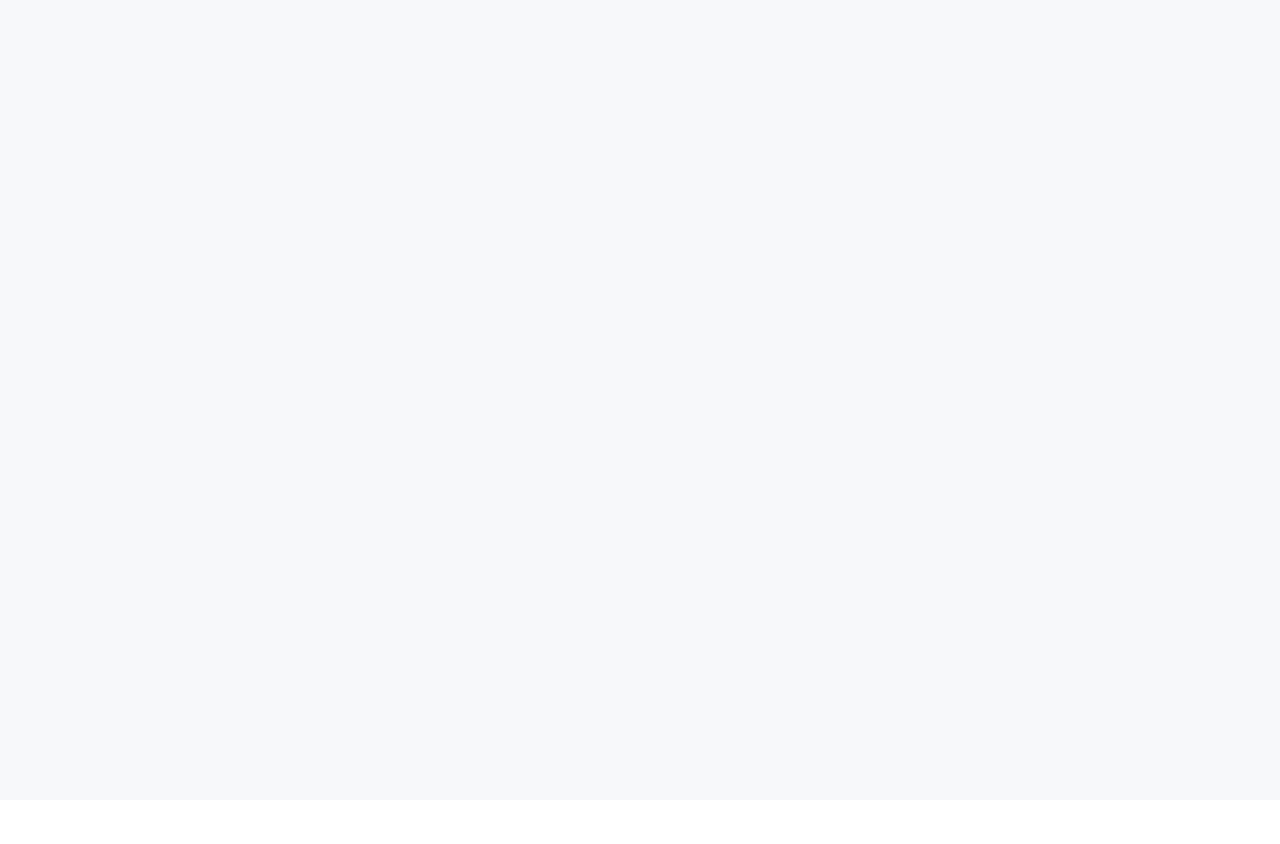
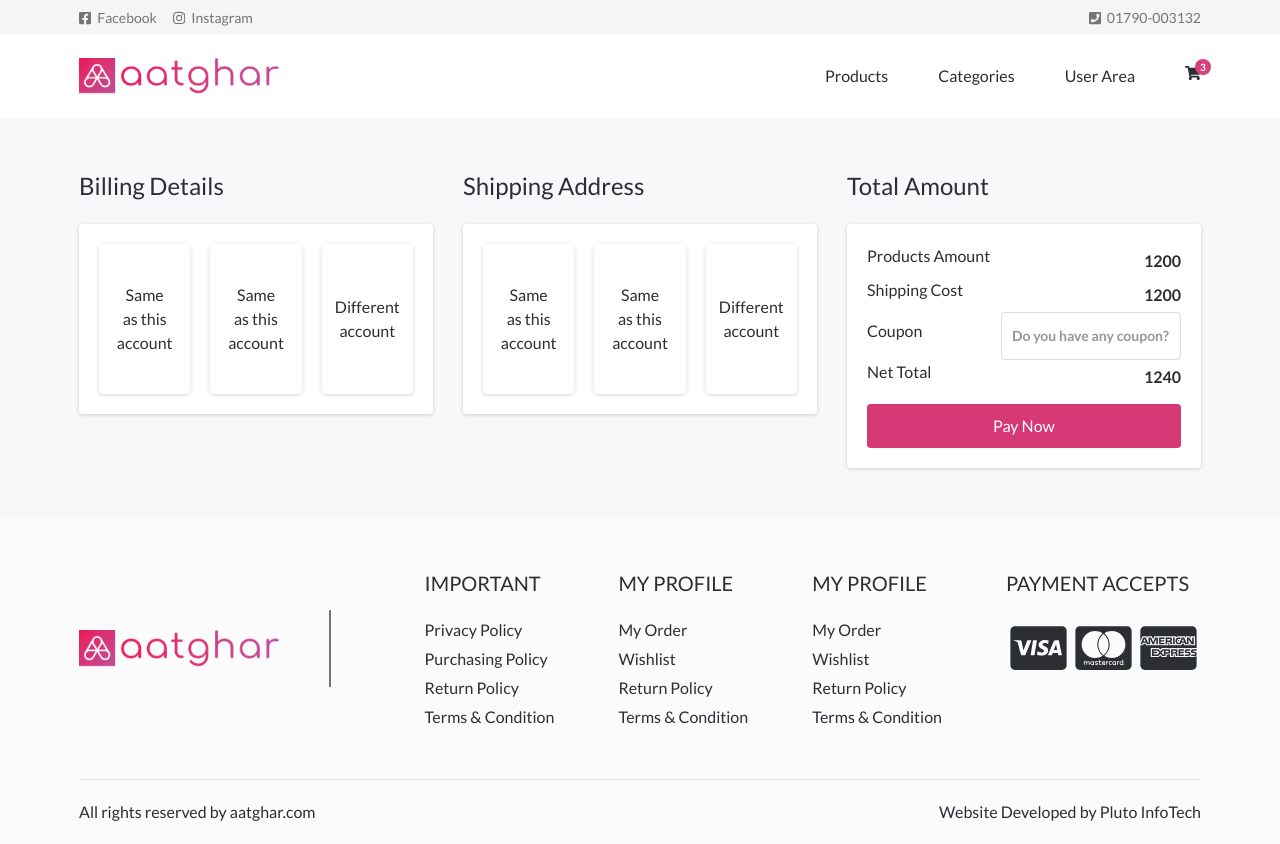
Before and after one commit to bdnaeem3/react-clothing-shop, a React (Vite) app: page /checkout in a window 1280 px wide. Before the commit this address had no page. Before the commit the page ends 800 px from the top, so only its background shows below. Built offline with nearby package versions, Linux system fonts and the light colour scheme.

Commit message:
Checkout Page: done

```diff
--- a/src/App.jsx
+++ b/src/App.jsx
@@ -6,6 +6,7 @@ import { store } from './redux/store';
 import Homepage from "./pages/Home"
 import AboutPage from "./pages/About"
 import ProductsPage from "./pages/Products"
+import Checkoutpage from './pages/Checkout';
 
 function App() {
   return (
@@ -15,6 +16,7 @@ function App() {
           <Route index element={<Homepage />} />
           <Route path="about" element={<AboutPage />} />
           <Route path="products" element={<ProductsPage />} />
+          <Route path="checkout" element={<Checkoutpage />} />
         </Routes>
       </BrowserRouter>
     </Provider>
--- /dev/null
+++ b/src/pages/Checkout.jsx
@@ -0,0 +1,14 @@
+import RootLayout from "../layouts/RootLayout";
+
+// Sections
+import Checkout from "../sections/Checkout";
+
+const Checkoutpage = () => {
+    return (
+        <RootLayout>
+            <Checkout />
+        </RootLayout>
+    )
+}
+
+export default Checkoutpage;
--- /dev/null
+++ b/src/sections/Checkout.jsx
@@ -0,0 +1,90 @@
+import { useDispatch } from "react-redux"
+import { NEW_ADDRESS_MODAL } from "../constants"
+
+import { showModal } from "../redux/slices/themeSlice"
+
+import { Button, Container } from "../theme"
+
+
+const Checkout = props => {
+    const dispatch = useDispatch()
+    const { className = "", ...rest } = props
+
+    const addNewAddressHandler = () => {
+        dispatch(showModal(NEW_ADDRESS_MODAL))
+    }
+
+    return (
+        <section id="checkout" className={`my-[50px] ${className}`} {...rest}>
+            <Container>
+                <div className="grid grid-cols-3 gap-[30px]">
+                    <div>
+                        <h4 className="mb-[20px] text-[1.5rem]">Billing Details</h4>
+
+                        <div className="grid grid-cols-3 gap-[20px] p-5 bg-white rounded shadow-[0_1px_4px_0_rgba(0,0,0,0.17)]">
+                            <div className="w-full h-[150px] p-5 text-center cursor-pointer flex items-center justify-center bg-white rounded shadow-[0_1px_4px_0_rgba(0,0,0,0.17)]">
+                                Same as this account
+                            </div>
+
+                            <div className="w-full h-[150px] p-5 text-center cursor-pointer flex items-center justify-center bg-white rounded shadow-[0_1px_4px_0_rgba(0,0,0,0.17)]">
+                                Same as this account
+                            </div>
+
+                            <div className="w-full h-[150px] p-5 text-center cursor-pointer flex items-center justify-center bg-white rounded shadow-[0_1px_4px_0_rgba(0,0,0,0.17)]" onClick={addNewAddressHandler}>
+                                Different account
+                            </div>
+                        </div>
+                    </div>
+
+                    <div>
+                        <h4 className="mb-[20px] text-[1.5rem]">Shipping Address</h4>
+
+                        <div className="grid grid-cols-3 gap-[20px] p-5 bg-white rounded shadow-[0_1px_4px_0_rgba(0,0,0,0.17)]">
+                            <div className="w-full h-[150px] p-5 text-center cursor-pointer flex items-center justify-center bg-white rounded shadow-[0_1px_4px_0_rgba(0,0,0,0.17)]">
+                                Same as this account
+                            </div>
+
+                            <div className="w-full h-[150px] p-5 text-center cursor-pointer flex items-center justify-center bg-white rounded shadow-[0_1px_4px_0_rgba(0,0,0,0.17)]">
+                                Same as this account
+                            </div>
+
+                            <div className="w-full h-[150px] p-5 text-center cursor-pointer flex items-center justify-center bg-white rounded shadow-[0_1px_4px_0_rgba(0,0,0,0.17)]" onClick={addNewAddressHandler}>
+                                Different account
+                            </div>
+                        </div>
+                    </div>
+
+                    <div>
+                        <h4 className="mb-[20px] text-[1.5rem]">Total Amount</h4>
+
+                        <div className="p-5 bg-white rounded shadow-[0_1px_4px_0_rgba(0,0,0,0.17)]">
+                            <ul>
+                                <li className="flex justify-between items-center">
+                                    <p className="mb-[10px]">Products Amount</p>
+                                    <strong>1200</strong>
+                                </li>
+                                <li className="flex justify-between items-center">
+                                    <p className="mb-[10px]">Shipping Cost</p>
+                                    <strong>1200</strong>
+                                </li>
+                                <li className="flex justify-between items-center">
+                                    <p className="mb-[10px]">Coupon</p>
+                                    <strong>
+                                        <input type="text" placeholder="Do you have any coupon?" className="p-2.5 leading-[1.857] text-[0.875rem] border border-[rgba(181,181,181,0.5)] rounded w-full" />
+                                    </strong>
+                                </li>
+                                <li className="flex justify-between items-center">
+                                    <p className="mb-[10px]">Net Total</p>
+                                    <strong>1240</strong>
+                                </li>
+                                <Button className="w-full mb-0">Pay Now</Button>
+                            </ul>
+                        </div>
+                    </div>
+                </div>
+            </Container>
+        </section>
+    )
+}
+
+export default Checkout
```
